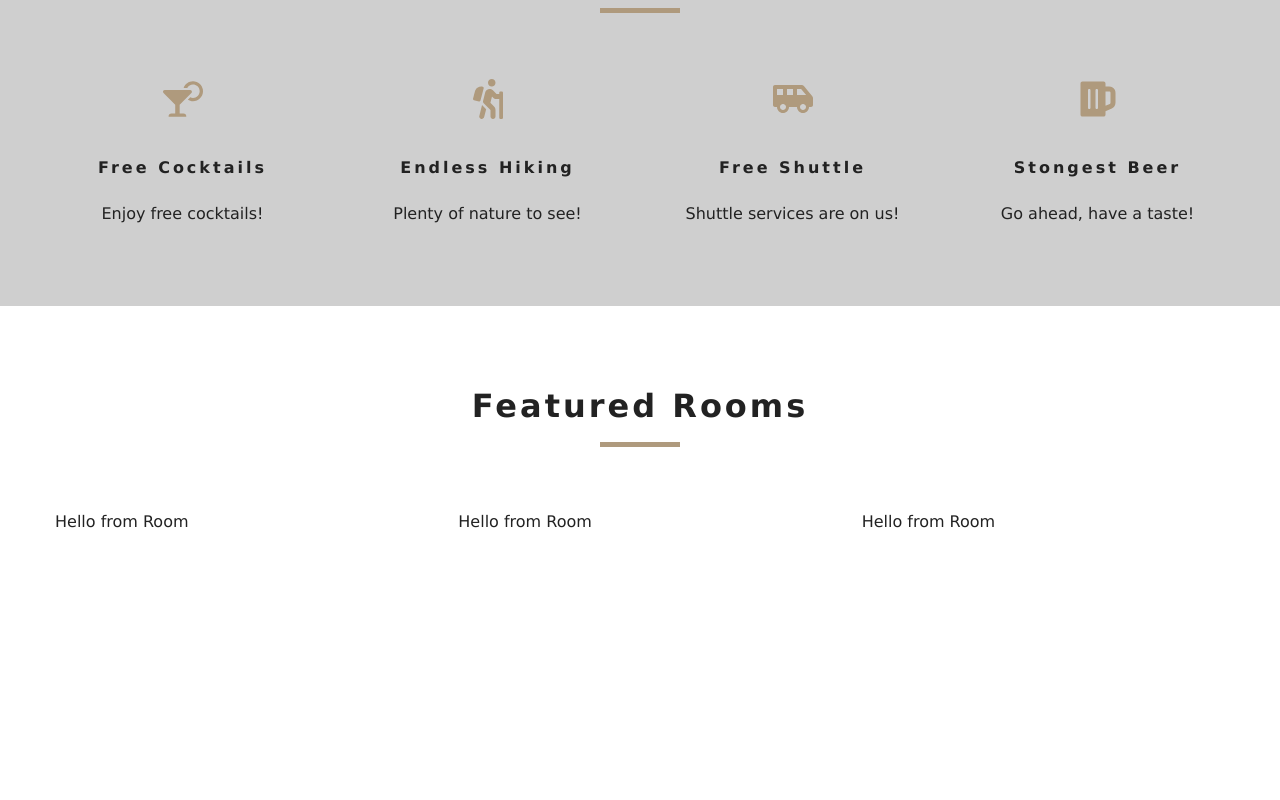
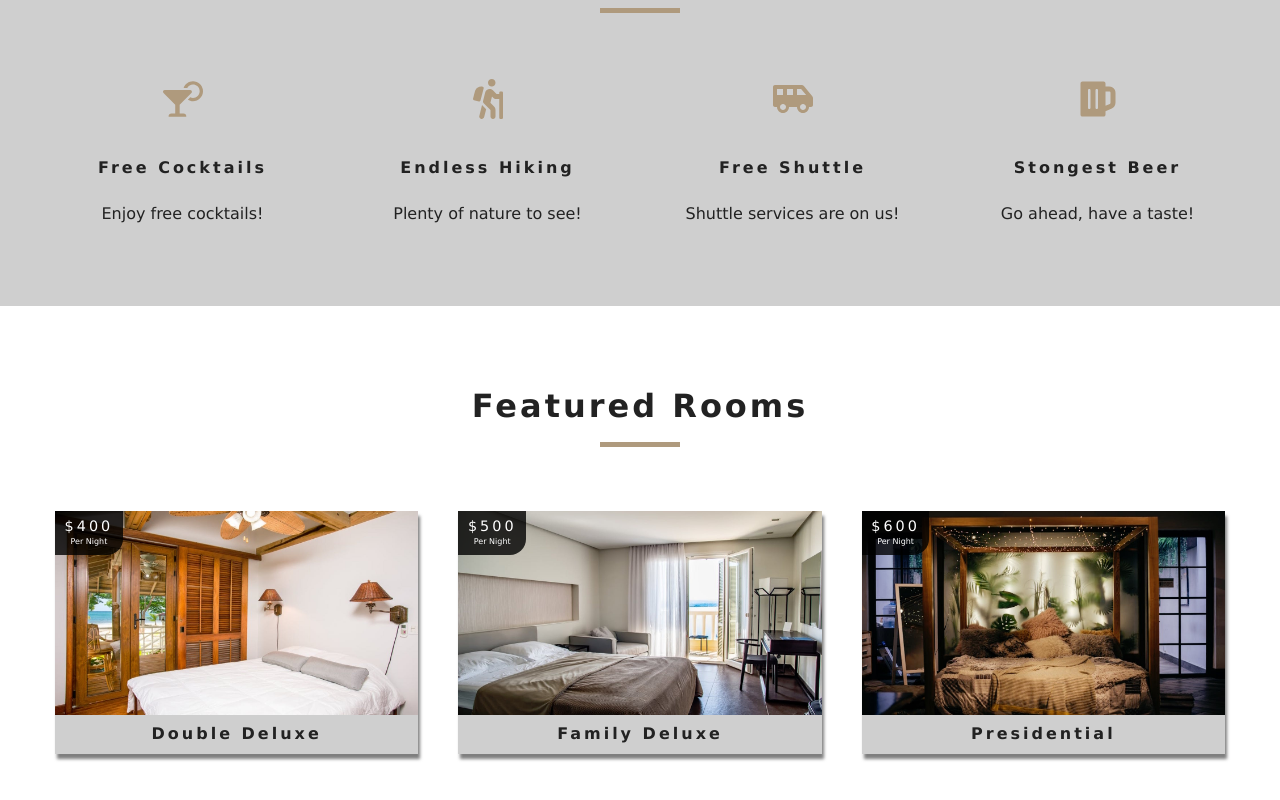
Before and after one commit to JZepeda1000/Beach-Resort, a React (Create React App) app in the folder beach-resort-app/: page / in a window 1280 px wide. Shown: the part 928-1728 px from the top of the page. Before the commit the page ends 1541 px from the top, so only its background shows below. Built offline with nearby package versions, Linux system fonts and the light colour scheme; the HTML template or start-up script is replaced by a standard one.

Commit message:
Worked on Room component

```diff
--- a/beach-resort-app/src/components/Room.js
+++ b/beach-resort-app/src/components/Room.js
@@ -1,9 +1,34 @@
 import React from 'react';
+import { Link}  from 'react-router-dom';
+import PropTypes from 'prop-types';
 
-export default function Room() {
+export default function Room({ room }) {
+
+    const { name, slug, images, price } = room;
+
     return (
-        <div>
-            Hello from Room
-        </div>
+        <article className="room">
+            <div className="img-container">
+                <img src={images[0]} alt="" />
+                <div className="price-top">
+                    <h6>${price}</h6>
+                    <p>Per Night</p>
+                </div>
+                <Link to={`/rooms/${slug}`}
+                className="btn-primary room-link">
+                    Features
+                </Link>
+            </div>
+            <p className="room-info">{name}</p>
+        </article>
     )
 };
+
+Room.propTypes = {
+    room:PropTypes.shape({
+        name:PropTypes.string.isRequired,
+        slug:PropTypes.string.isRequired,
+        images:PropTypes.arrayOf(PropTypes.string).isRequired,
+        price:PropTypes.number.isRequired
+    })
+};
--- a/beach-resort-app/src/context.js
+++ b/beach-resort-app/src/context.js
@@ -33,9 +33,19 @@
         return tempItems
     }
 
+    getRoom = (slug) => {
+        let tempRooms = [...this.state.rooms];
+        const room = tempRooms.find((room)=>room.slug === slug);
+        return room;
+    }
+
     render() {
         return (
-            <RoomContext.Provider value={{ ...this.state }}>
+            <RoomContext.Provider value={{
+                ...this.state,
+                getRoom: this.getRoom
+            }}
+            >
                 {this.props.children}
             </RoomContext.Provider>
         )
```
